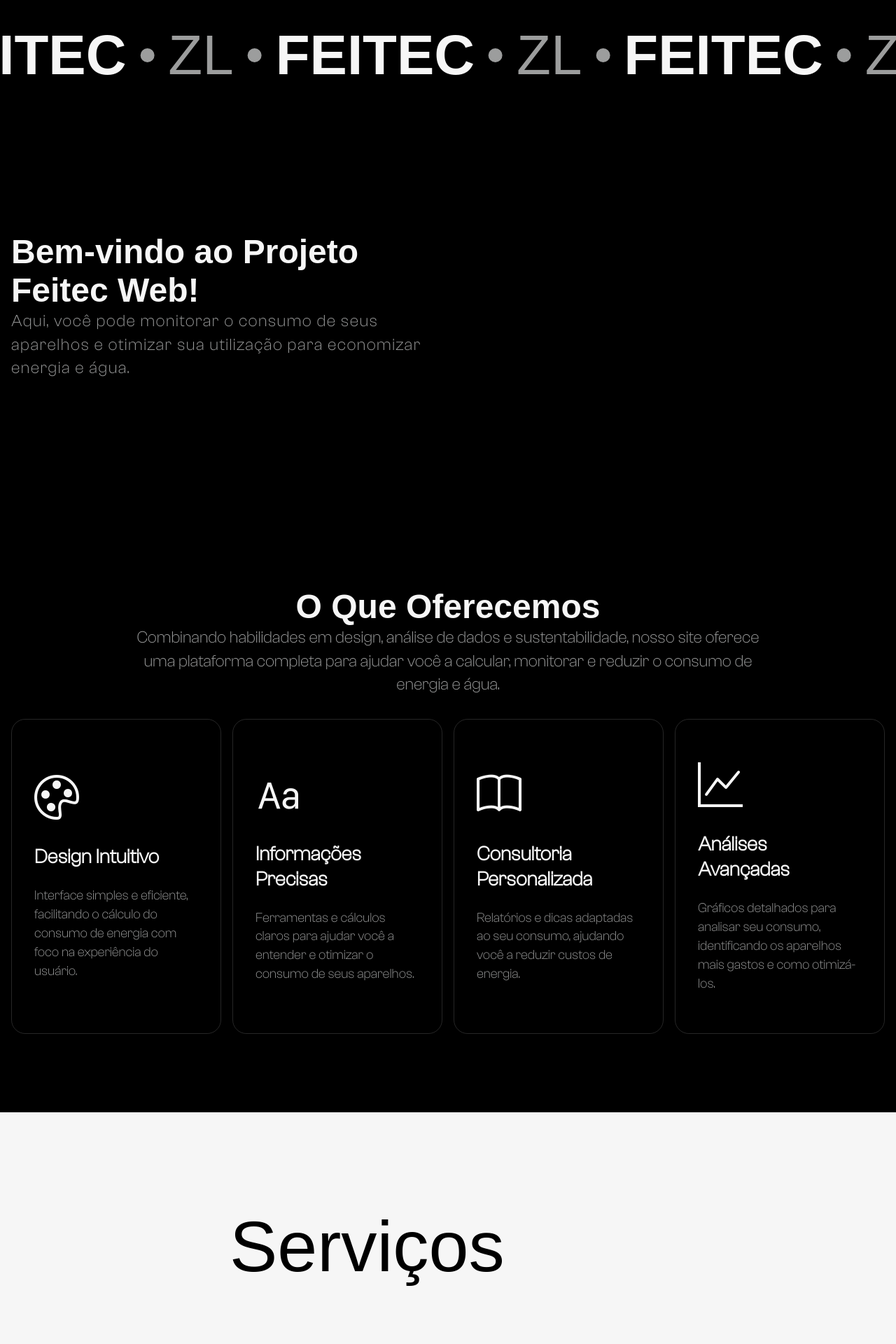
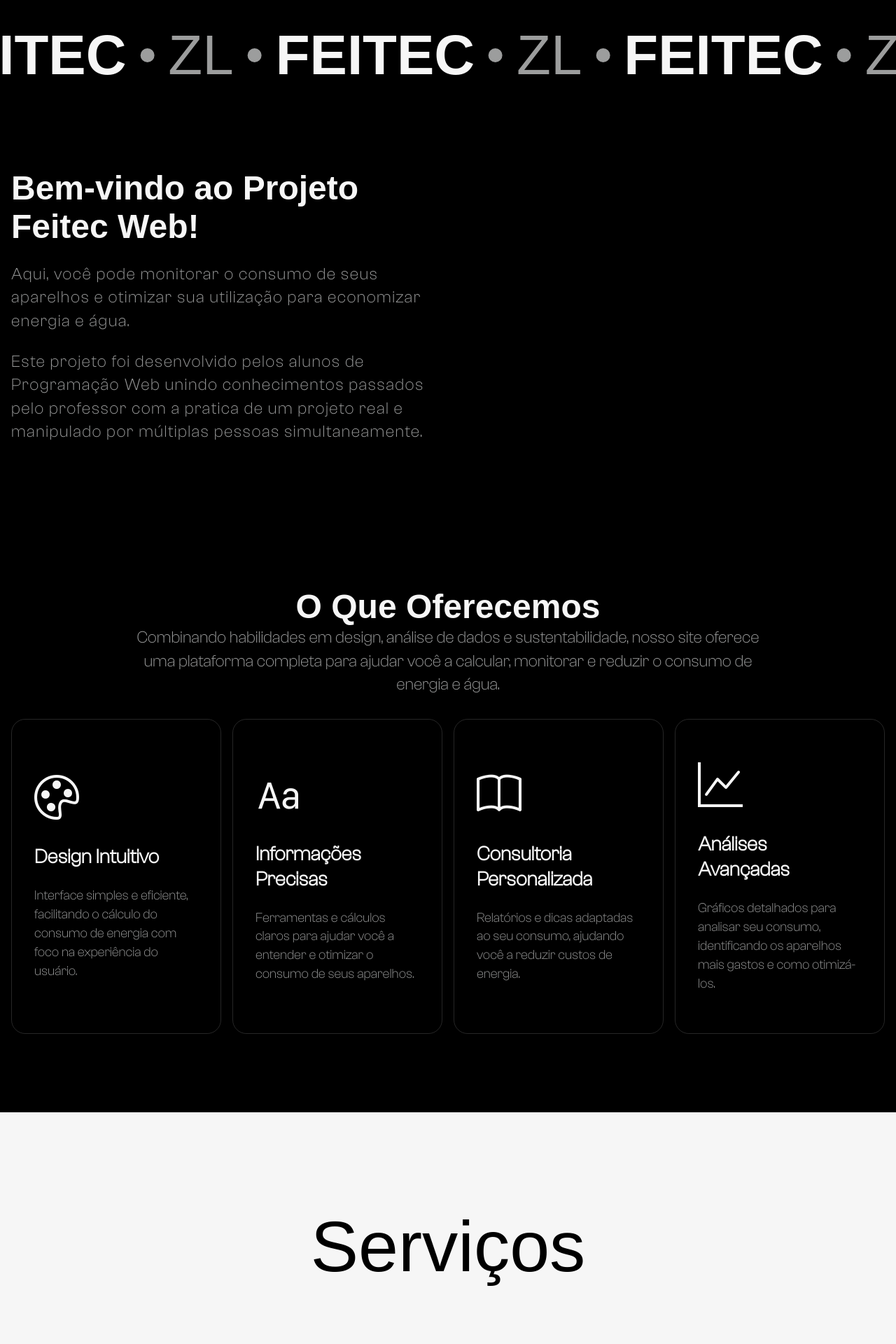
Before and after one commit to IgorArauj0/PROJETO-FEITEC-2025, a PHP site: page / in a window 1280 px wide. Shown: the part 873-2793 px from the top of the page at 70% size. Run offline with PHP 8.4, Linux system fonts and the light colour scheme; some libraries are stand-ins or nearby versions; some web fonts are replaced.

Commit message:
Matheus 03-09
Ajuste da section Serviços e Sobre

```diff
--- a/assets/css/responsividade.css
+++ b/assets/css/responsividade.css
@@ -59,7 +59,7 @@
         width: 100%;
         display: flex;
         align-items: center;
-        justify-content: left;
+        justify-content: center;
     }
 
     .titulo-servicos h1 {
@@ -156,7 +156,9 @@
     }
 
     .titulo-contato h1 {
-        font-size: 6rem;
+        width: 100%;
+        text-align: center;
+        font-size: 4rem;
     }
 
     .descricao-contato {
--- a/assets/css/style.css
+++ b/assets/css/style.css
@@ -485,6 +485,13 @@ a {
     gap: 3rem;
 }
 
+.textos-sobre {
+    display: flex;
+    flex-direction: column;
+    align-items: center;
+    gap: 1.5rem;
+}
+
 .textos-sobre h1 {
     font-size: 3rem;
     font-family: var(--font-grande);
@@ -683,15 +690,16 @@ a {
     width: 50%;
     display: flex;
     align-items: center;
-    justify-content: left;
+    justify-content: center;
 }
 
-.titulo-servicos h1 {
+.headline-servicos h1 {
     color: var(--color-black);
     width: 50%;
     font-size: 8vw;
     font-weight: lighter;
     font-family: var(--font-grande);
+    text-align: center;
 }
 
 .descricao-servicos {
@@ -985,7 +993,7 @@ a {
 /*************** CONTATO *****/
 .contato {
     width: 100vw;
-    height: auto;
+    height: fit-content;
     display: flex;
     padding: 2rem 0rem 3rem 0rem;
     align-items: center;
@@ -1090,15 +1098,22 @@ a {
     font-size: 1.2rem;
 }
 
+.form input::-webkit-outer-spin-button,
+.form input::-webkit-inner-spin-button {
+  -webkit-appearance: none;
+  margin: 0;
+}
+
 .form textarea {
     width: 100%;
-    height: 50%;
+    height: 100%;
     border-radius: 30px;
     outline: none;
     border: 2px solid rgba(128, 128, 128, 0.5);
     font-family: var(--font-pequena);
     font-size: 1.2rem;
     padding: 1.5rem 1rem;
+    resize: none;
 }
 
 .btn {
@@ -1110,6 +1125,7 @@ a {
     border: 2px solid rgba(128, 128, 128, 0.5);
     outline: none;
     border-radius: 30px;
+    cursor: pointer;
 }
 
 .logo-contato {
--- a/index.html
+++ b/index.html
@@ -58,7 +58,6 @@
                     <a href="#inicio">INÍCIO</a>
                     <a href="#sobre">SOBRE</a>
                     <a href="#servicos">SERVIÇOS</a>
-                    <a href="#portfolio">PORTFOLIO</a>
                     <a href="#contato">CONTATO</a>
                 </nav>
             </div>
@@ -120,6 +119,7 @@
                         <div class="textos-sobre">
                             <h1>Bem-vindo ao Projeto Feitec Web!</h1>
                             <p>Aqui, você pode monitorar o consumo de seus aparelhos e otimizar sua utilização para economizar energia e água.</p>
+                            <p>Este projeto foi desenvolvido pelos alunos de Programação Web unindo conhecimentos passados pelo professor com a pratica de um projeto real e manipulado por múltiplas pessoas simultaneamente. </p>
                         </div>
                     </div>
                 </div>
@@ -166,9 +166,7 @@
         <section id="servicos" class="servicos">
             <div class="container-servicos">
                 <div class="headline-servicos" data-aos="fade-up" data-aos-duration="1000">
-                    <div class="titulo-servicos">
                         <h1>Serviços</h1>
-                    </div>
                 </div>
                 <div class="servicos-cards">
                     <!--Serviço 1-->
@@ -239,15 +237,12 @@
                     <div class="formulario-contato">
                         <h2>Deixe seu Feedback</h2>
                         <p>Queremos saber sua opinião! Compartilhe sua experiência com nossa ferramenta e ajude-nos a melhorar ainda mais.</p>
-
-                        <p>Sua opinião é fundamental para nós! Acreditamos que o EcoVision pode se tornar uma ferramenta
-                            ainda mais eficiente com a sua ajuda. Por favor, dedique um momento para nos dar seu
-                            feedback.</p>
                         <form class="form">
-                            <input type="text" placeholder="Digite seu nome completo">
-                            <input type="email" placeholder="Seu melhor email">
+                            <input type="text" placeholder="Digite seu nome completo" required>
+                            <input type="email" placeholder="Seu email" required>
+                            <input type="number" placeholder="Qual sua idade?" required>
                             <textarea name="mensagem" id="mensagem"
-                                placeholder="Escreva o que você deseja aqui..."></textarea>
+                                placeholder="Escreva o que você deseja aqui..." required></textarea>
                             <button class="btn">Enviar</button>
                         </form>
                     </div>
```
Also changed, not shown: anotacoes-alunos/img-client/50.png (deleted), anotacoes-alunos/img-client/cliente2.png (deleted), 1 other file.
